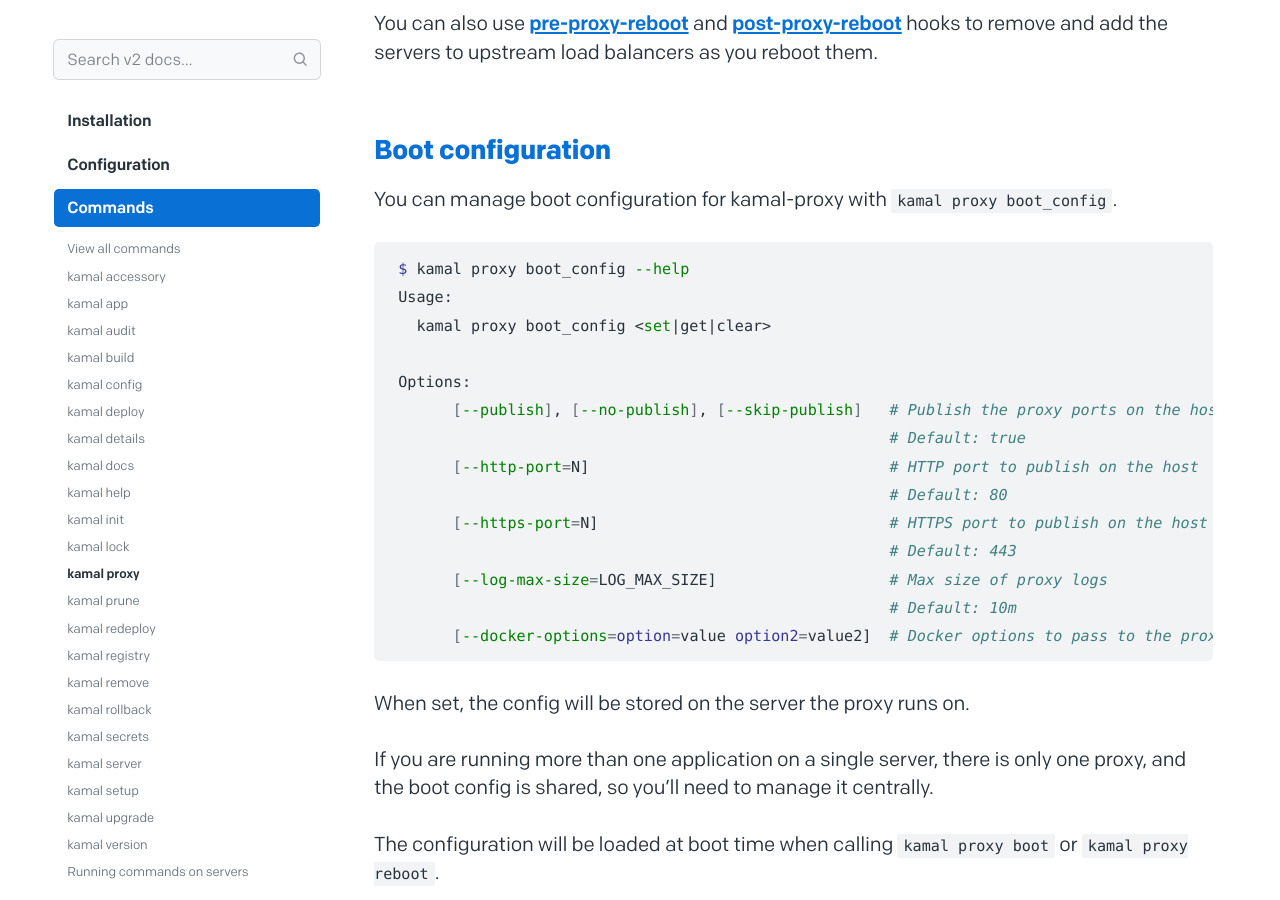
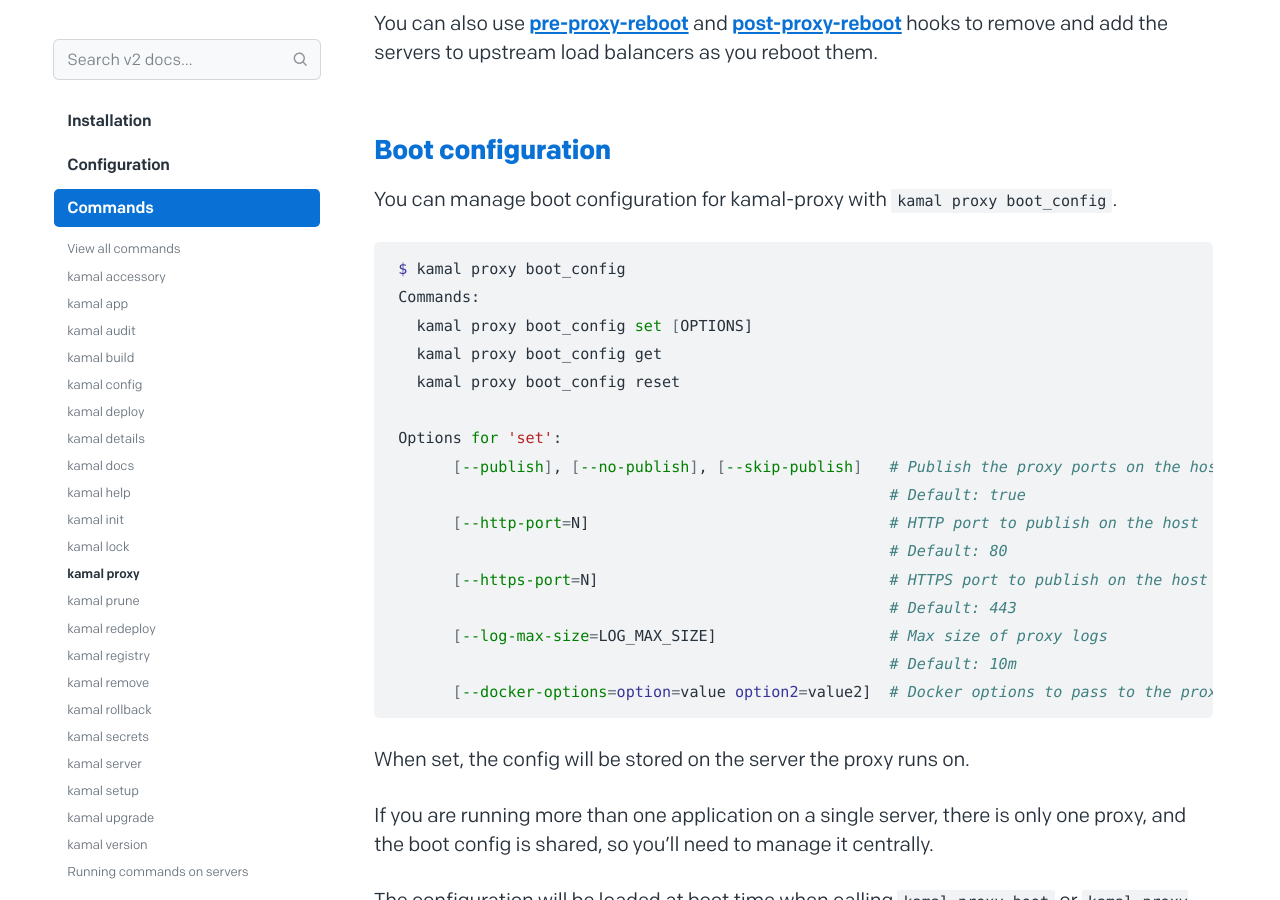
Before and after one commit to basecamp/kamal-site, a Jekyll site: the page built from docs/commands/proxy.md, in a window 1280 px wide and 900 px high, scrolled down 912 px. Built offline with Jekyll 4.4.1, drawn with Linux system fonts in a browser that asks for light colours.

Commit message:
Less confusing description for kamal proxy boot_config

````diff
--- a/docs/commands/proxy.md
+++ b/docs/commands/proxy.md
@@ -32,11 +32,13 @@ You can also use [pre-proxy-reboot](../../hooks/pre-proxy-reboot) and [post-prox
 You can manage boot configuration for kamal-proxy with `kamal proxy boot_config`.
 
 ```bash
-$ kamal proxy boot_config --help
-Usage:
-  kamal proxy boot_config <set|get|clear>
+$ kamal proxy boot_config
+Commands:
+  kamal proxy boot_config set [OPTIONS]
+  kamal proxy boot_config get
+  kamal proxy boot_config reset
 
-Options:
+Options for 'set':
       [--publish], [--no-publish], [--skip-publish]   # Publish the proxy ports on the host
                                                       # Default: true
       [--http-port=N]                                 # HTTP port to publish on the host
````
